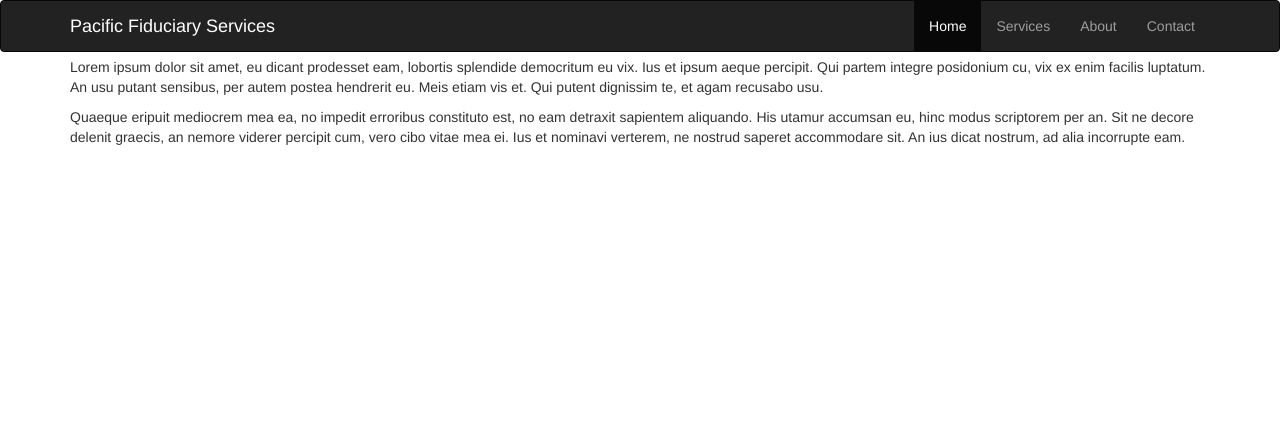
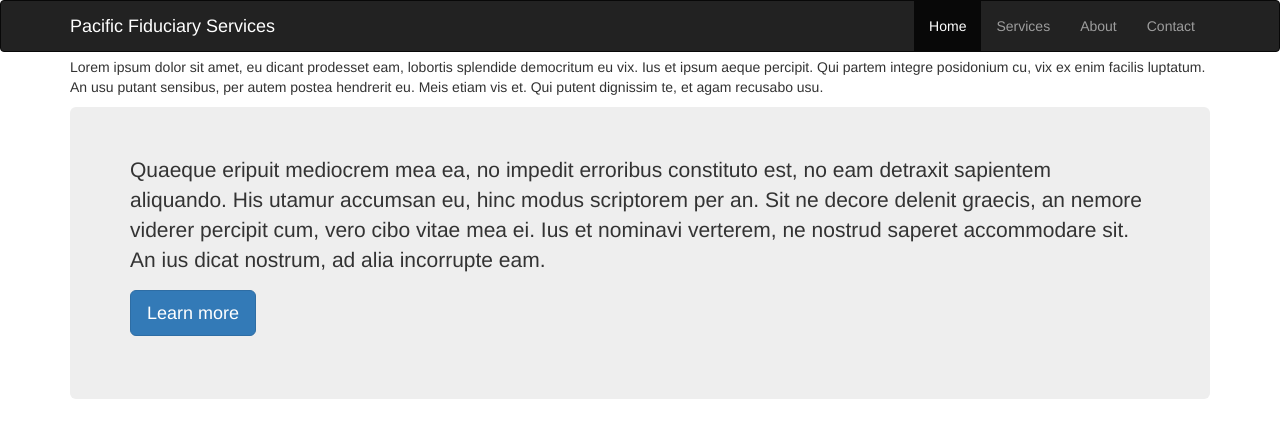
Before and after one commit to pacificfiduciaryservices/pacificfiduciaryservices.github.io, a Jekyll site: the page built from index.md, in a window 1280 px wide. Shown: the top 438 px of the page. Built offline with Jekyll 4.4.1, drawn with Linux system fonts in a browser that asks for light colours; nearby versions of some CDN libraries.

Commit message:
add jumbotron to home page

```diff
--- a/index.md
+++ b/index.md
@@ -2,6 +2,9 @@
 title: Home
 ---
 
-Lorem ipsum dolor sit amet, eu dicant prodesset eam, lobortis splendide democritum eu vix. Ius et ipsum aeque percipit. Qui partem integre posidonium cu, vix ex enim facilis luptatum. An usu putant sensibus, per autem postea hendrerit eu. Meis etiam vis et. Qui putent dignissim te, et agam recusabo usu.
+<p>Lorem ipsum dolor sit amet, eu dicant prodesset eam, lobortis splendide democritum eu vix. Ius et ipsum aeque percipit. Qui partem integre posidonium cu, vix ex enim facilis luptatum. An usu putant sensibus, per autem postea hendrerit eu. Meis etiam vis et. Qui putent dignissim te, et agam recusabo usu.</p>
 
-Quaeque eripuit mediocrem mea ea, no impedit erroribus constituto est, no eam detraxit sapientem aliquando. His utamur accumsan eu, hinc modus scriptorem per an. Sit ne decore delenit graecis, an nemore viderer percipit cum, vero cibo vitae mea ei. Ius et nominavi verterem, ne nostrud saperet accommodare sit. An ius dicat nostrum, ad alia incorrupte eam.
+<div class="jumbotron">
+  <p>Quaeque eripuit mediocrem mea ea, no impedit erroribus constituto est, no eam detraxit sapientem aliquando. His utamur accumsan eu, hinc modus scriptorem per an. Sit ne decore delenit graecis, an nemore viderer percipit cum, vero cibo vitae mea ei. Ius et nominavi verterem, ne nostrud saperet accommodare sit. An ius dicat nostrum, ad alia incorrupte eam.</p>
+  <p><a class="btn btn-primary btn-lg" href="/services/" role="button">Learn more</a></p>
+</div>
```
